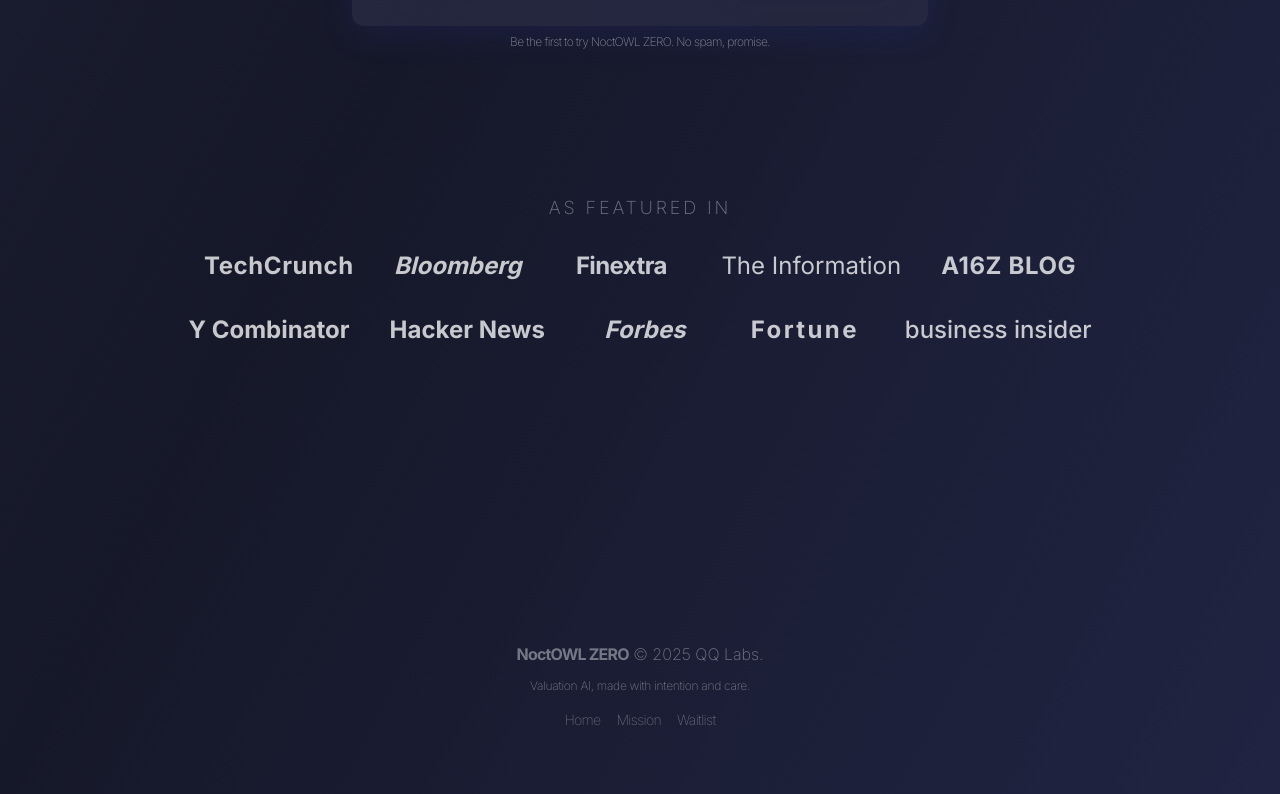
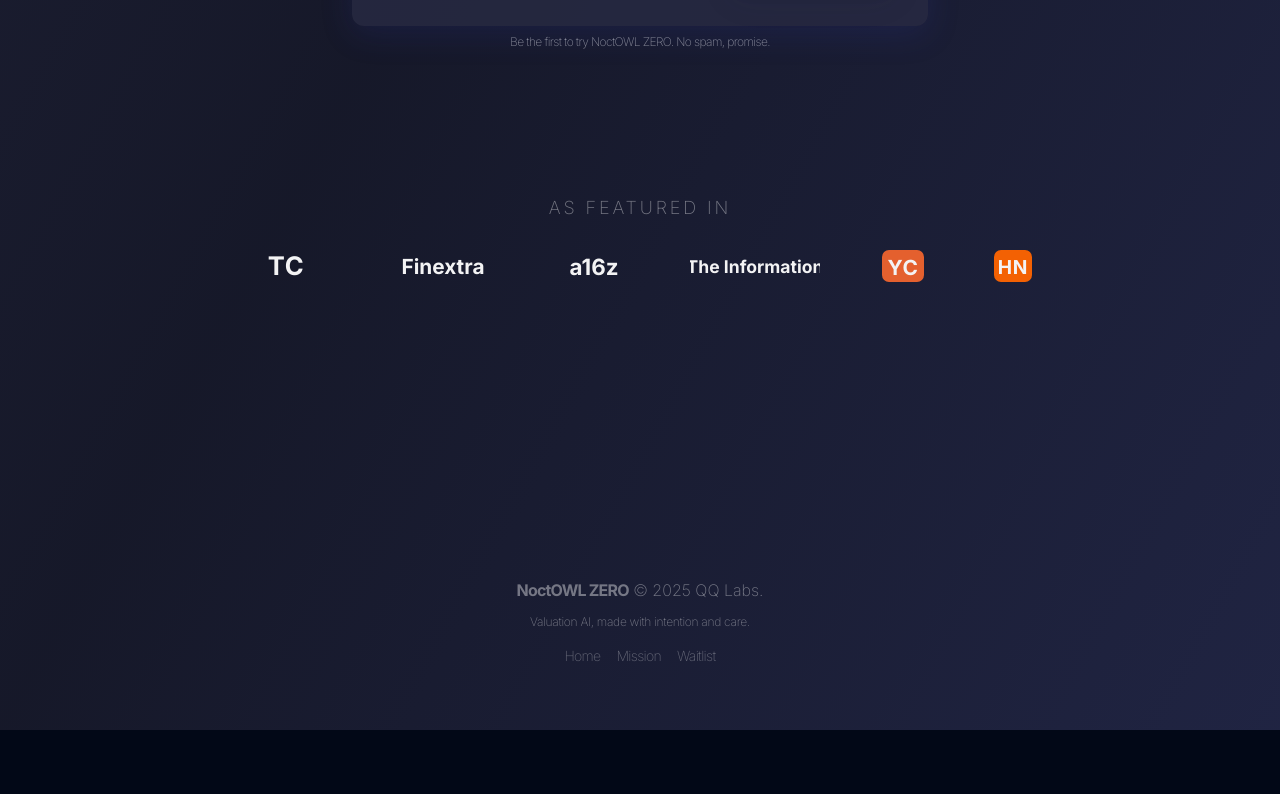
Before and after one commit to sormazi/noctowl-zero, a React (Vite) app: page / in a window 1280 px wide. Shown: the part 1612-2406 px from the top of the page. After the commit the page ends 2342 px from the top, so only its background shows below. Built offline with nearby package versions, Linux system fonts and the light colour scheme.

Commit message:
Refactor: Replace text with publication logos
Replaced text-based publication names with logos in the "As featured in" section. Removed Bloomberg, Forbes, Fortune, and Business Insider.

```diff
--- a/src/components/TrustedBySection.tsx
+++ b/src/components/TrustedBySection.tsx
@@ -1,50 +1,61 @@
 
 import React from "react";
+import { TechCrunchLogo } from "./publication-logos/TechCrunchLogo";
+import { FinextraLogo } from "./publication-logos/FinextraLogo";
+import { A16zLogo } from "./publication-logos/A16zLogo";
+import { TheInformationLogo } from "./publication-logos/TheInformationLogo";
+import { YCombinatorLogo } from "./publication-logos/YCombinatorLogo";
+import { HackerNewsLogo } from "./publication-logos/HackerNewsLogo";
 
-// List of publications (simulate logos with stylized text for now)
+// List of publication logo components (order matters!)
 const publications = [
-  { name: "TechCrunch", className: "font-extrabold tracking-wide" },
-  { name: "Bloomberg", className: "font-bold italic" },
-  { name: "Finextra", className: "font-semibold tracking-tight" },
-  { name: "The Information", className: "font-playfair text-lg" },
-  { name: "a16z blog", className: "font-semibold uppercase tracking-wide" },
-  { name: "Y Combinator", className: "font-bold" },
-  { name: "Hacker News", className: "font-semibold text-orange-400" },
-  { name: "Forbes", className: "font-extrabold italic" },
-  { name: "Fortune", className: "font-bold tracking-widest" },
-  { name: "Business Insider", className: "font-medium lowercase" },
-];
-
-// Split publications into two rows (top 5, bottom 5)
-const ROWS = [
-  publications.slice(0, 5),
-  publications.slice(5),
+  {
+    name: "TechCrunch",
+    Logo: TechCrunchLogo,
+  },
+  {
+    name: "Finextra",
+    Logo: FinextraLogo,
+  },
+  {
+    name: "a16z",
+    Logo: A16zLogo,
+  },
+  {
+    name: "The Information",
+    Logo: TheInformationLogo,
+  },
+  {
+    name: "Y Combinator",
+    Logo: YCombinatorLogo,
+  },
+  {
+    name: "Hacker News",
+    Logo: HackerNewsLogo,
+  },
 ];
 
 export const AsFeaturedInSection = () => (
-  <section className="w-full max-w-5xl mx-auto py-14 md:py-20 px-3 mt-16 mb-2">
+  <section
+    className="w-full max-w-5xl mx-auto py-14 md:py-20 px-3 mt-16 mb-2"
+    aria-label="As featured in"
+  >
     <h3
       className="text-center text-base md:text-lg font-light uppercase tracking-[.15em] text-white/40 mb-7"
       style={{ letterSpacing: "0.16em" }}
     >
       AS FEATURED IN
     </h3>
-    <div className="flex flex-col gap-6 md:gap-8 items-center">
-      {ROWS.map((row, i) => (
-        <div
-          key={i}
-          className="flex flex-wrap justify-center gap-x-10 gap-y-4 px-1"
+    <div className="flex flex-wrap justify-center items-center gap-7 sm:gap-10 md:gap-14 px-1">
+      {publications.map(({ name, Logo }) => (
+        <span
+          key={name}
+          className="flex justify-center items-center opacity-95 hover:opacity-100 transition-opacity"
+          style={{ minWidth: 54, minHeight: 32 }}
+          aria-label={name}
         >
-          {row.map((pub) => (
-            <span
-              key={pub.name}
-              className={`text-white/85 hover:text-white transition-colors duration-200 text-lg md:text-xl lg:text-2xl select-none opacity-90 ${pub.className}`}
-              style={{ minWidth: "120px", textAlign: "center" }}
-            >
-              {pub.name}
-            </span>
-          ))}
-        </div>
+          <Logo style={{ display: "block", maxWidth: 130, height: 32 }} />
+        </span>
       ))}
     </div>
   </section>
--- /dev/null
+++ b/src/components/publication-logos/A16zLogo.tsx
@@ -0,0 +1,26 @@
+
+import * as React from "react";
+
+export const A16zLogo = (props: React.SVGProps<SVGSVGElement>) => (
+  <svg
+    width={80}
+    height={30}
+    viewBox="0 0 80 30"
+    fill="none"
+    {...props}
+  >
+    <rect width={80} height={30} rx={5} fill="none" />
+    <text
+      x="50%"
+      y="60%"
+      textAnchor="middle"
+      fill="#ffffff"
+      fontFamily="Inter,Arial,sans-serif"
+      fontWeight="bold"
+      fontSize="1.4em"
+      alignmentBaseline="middle"
+    >
+      a16z
+    </text>
+  </svg>
+);
--- /dev/null
+++ b/src/components/publication-logos/FinextraLogo.tsx
@@ -0,0 +1,26 @@
+
+import * as React from "react";
+
+export const FinextraLogo = (props: React.SVGProps<SVGSVGElement>) => (
+  <svg
+    width={110}
+    height={24}
+    fill="none"
+    viewBox="0 0 110 24"
+    {...props}
+  >
+    <rect width={110} height={24} rx={5} fill="none" />
+    <text
+      x="50%"
+      y="60%"
+      textAnchor="middle"
+      fill="#ffffff"
+      fontFamily="Inter,Arial,sans-serif"
+      fontWeight="bold"
+      fontSize="1.3em"
+      alignmentBaseline="middle"
+    >
+      Finextra
+    </text>
+  </svg>
+);
--- /dev/null
+++ b/src/components/publication-logos/HackerNewsLogo.tsx
@@ -0,0 +1,27 @@
+
+import * as React from "react";
+
+export const HackerNewsLogo = (props: React.SVGProps<SVGSVGElement>) => (
+  <svg
+    width={38}
+    height={32}
+    viewBox="0 0 38 32"
+    fill="none"
+    {...props}
+  >
+    <rect width={38} height={32} rx={7} fill="#FF6600" />
+    <text
+      x="50%"
+      y="60%"
+      textAnchor="middle"
+      fill="#fff"
+      fontFamily="Inter,Arial,sans-serif"
+      fontWeight="bold"
+      fontSize="1.2em"
+      alignmentBaseline="middle"
+      letterSpacing="0.04em"
+    >
+      HN
+    </text>
+  </svg>
+);
--- /dev/null
+++ b/src/components/publication-logos/TechCrunchLogo.tsx
@@ -0,0 +1,27 @@
+
+import * as React from "react";
+
+export const TechCrunchLogo = (props: React.SVGProps<SVGSVGElement>) => (
+  <svg
+    width={92}
+    height={32}
+    fill="none"
+    viewBox="0 0 92 32"
+    {...props}
+  >
+    <rect width={92} height={32} rx={7} fill="none" />
+    <text
+      x="50%"
+      y="55%"
+      textAnchor="middle"
+      fill="#ffffff"
+      fontFamily="Inter,Arial,sans-serif"
+      fontWeight="bold"
+      fontSize="1.6em"
+      letterSpacing="0.03em"
+      alignmentBaseline="middle"
+    >
+      TC
+    </text>
+  </svg>
+);
--- /dev/null
+++ b/src/components/publication-logos/TheInformationLogo.tsx
@@ -0,0 +1,26 @@
+
+import * as React from "react";
+
+export const TheInformationLogo = (props: React.SVGProps<SVGSVGElement>) => (
+  <svg
+    width={148}
+    height={32}
+    viewBox="0 0 148 32"
+    fill="none"
+    {...props}
+  >
+    <rect width={148} height={32} rx={7} fill="none" />
+    <text
+      x="50%"
+      y="58%"
+      textAnchor="middle"
+      fill="#fff"
+      fontFamily="Inter,Arial,sans-serif"
+      fontWeight="bold"
+      fontSize="1.25em"
+      alignmentBaseline="middle"
+    >
+      The Information
+    </text>
+  </svg>
+);
--- /dev/null
+++ b/src/components/publication-logos/YCombinatorLogo.tsx
@@ -0,0 +1,27 @@
+
+import * as React from "react";
+
+export const YCombinatorLogo = (props: React.SVGProps<SVGSVGElement>) => (
+  <svg
+    width={42}
+    height={32}
+    viewBox="0 0 42 32"
+    fill="none"
+    {...props}
+  >
+    <rect width={42} height={32} rx={7} fill="#F0652F" />
+    <text
+      x="50%"
+      y="60%"
+      textAnchor="middle"
+      fill="#fff"
+      fontFamily="Inter,Arial,sans-serif"
+      fontWeight="bold"
+      fontSize="1.3em"
+      alignmentBaseline="middle"
+      letterSpacing="0.03em"
+    >
+      YC
+    </text>
+  </svg>
+);
```
